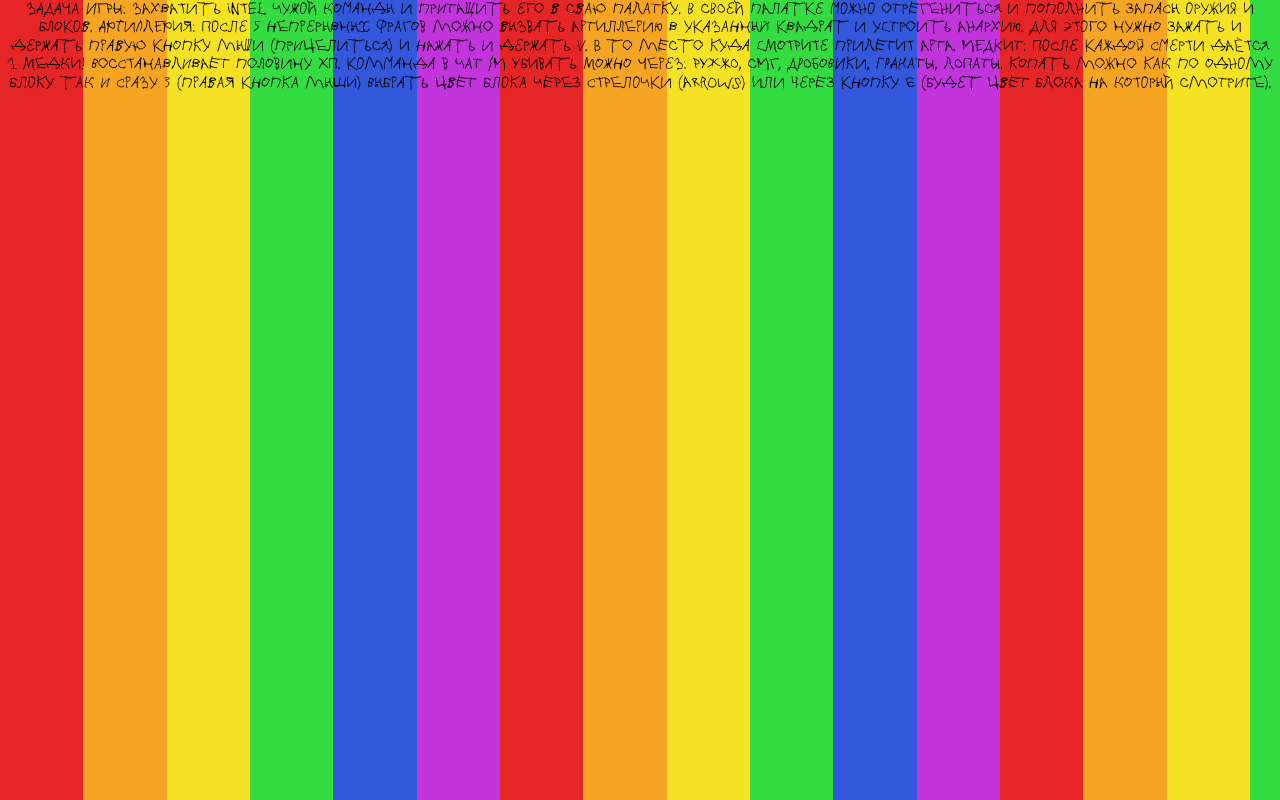
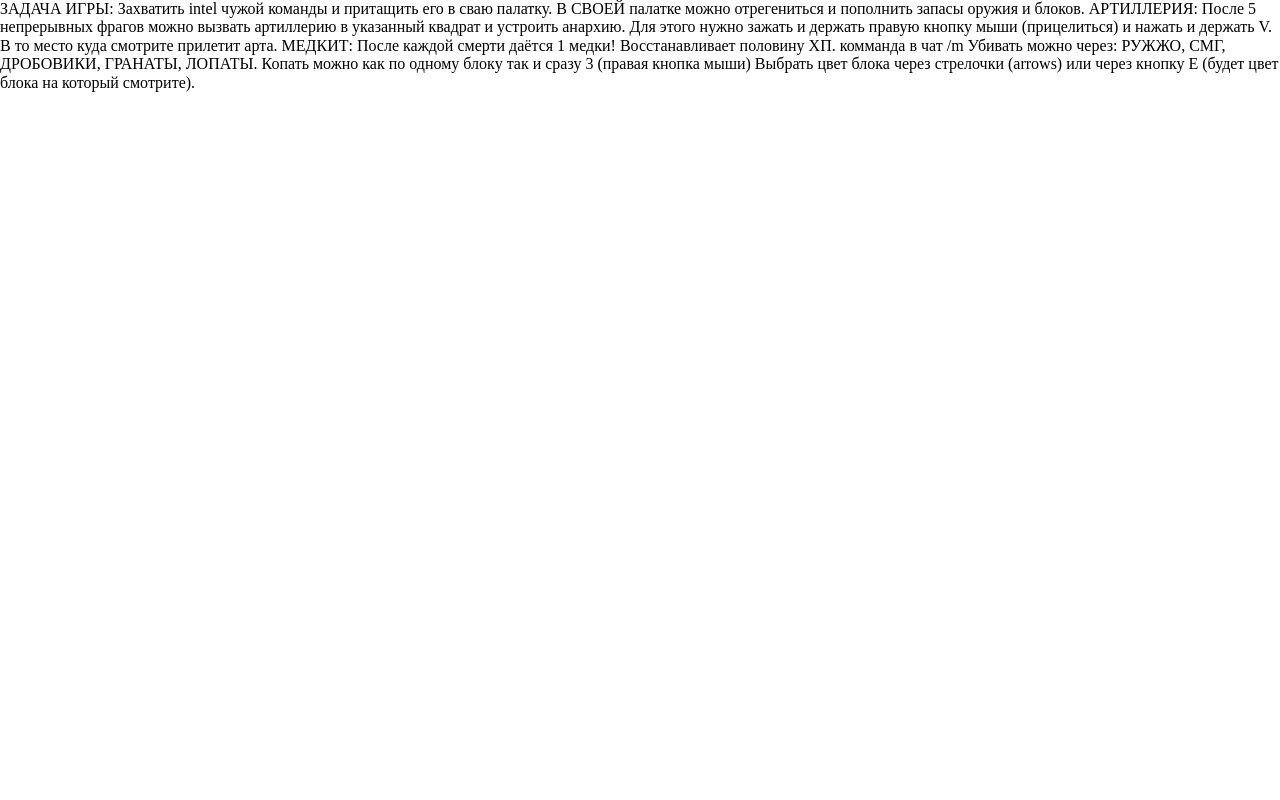
Before and after one commit to pouque/chlor-web, a plain HTML site: page aos/index.html in a window 1280 px wide. Drawn offline with Linux system fonts and the light colour scheme.

Commit message:
Update index.html

```diff
--- a/aos/index.html
+++ b/aos/index.html
@@ -5,7 +5,6 @@
     <meta name="robots" content="noindex, nofollow, noarchive">
     <meta name="viewport" content="width=device-width,initial-scale=1">
     <link rel="stylesheet" href="/css/normalize.css">
-    <link rel="stylesheet" href="/css/style.css">
     <link rel="icon" type="image/x-icon" href="/favicon.ico">
     <link rel="shortcut icon" type="image/x-icon" href="/favicon.ico">
     <title>AOS \ OPENSPADES | FAQ</title>
```
